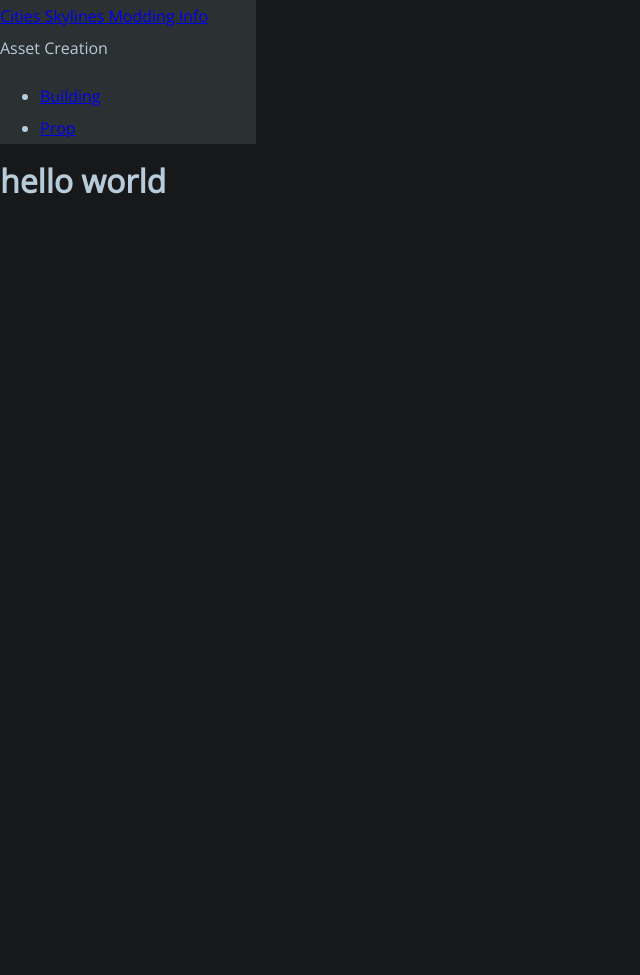
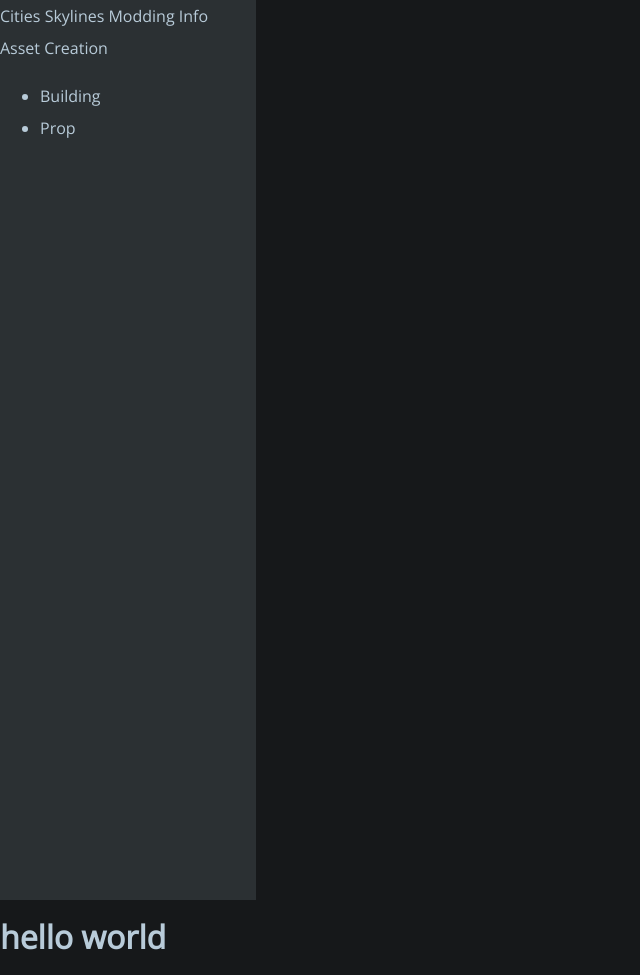
Before and after one commit to ronyx69/cslmodding, a Jekyll site: the page built from index.html, in a window 1280 px wide. Shown: the whole page, without its empty margins (0-640 px from the left). Built offline with Jekyll 4.4.1, drawn with Linux system fonts in a browser that asks for light colours; before the commit the page ends 900 px from its top, so only the background shows below that.

Commit message:
Update main.css

```diff
--- a/css/main.css
+++ b/css/main.css
@@ -9,9 +9,15 @@ body
 	background-color:#16181a;
 }
 
+body a
+{
+	text-decoration:none;
+	color:#b8cbd9;
+}
+
 .sidebar
 {
 	width:256px;
-	height:100%;
+	height:100vh;
 	background-color:#2b3033;
 }
```
